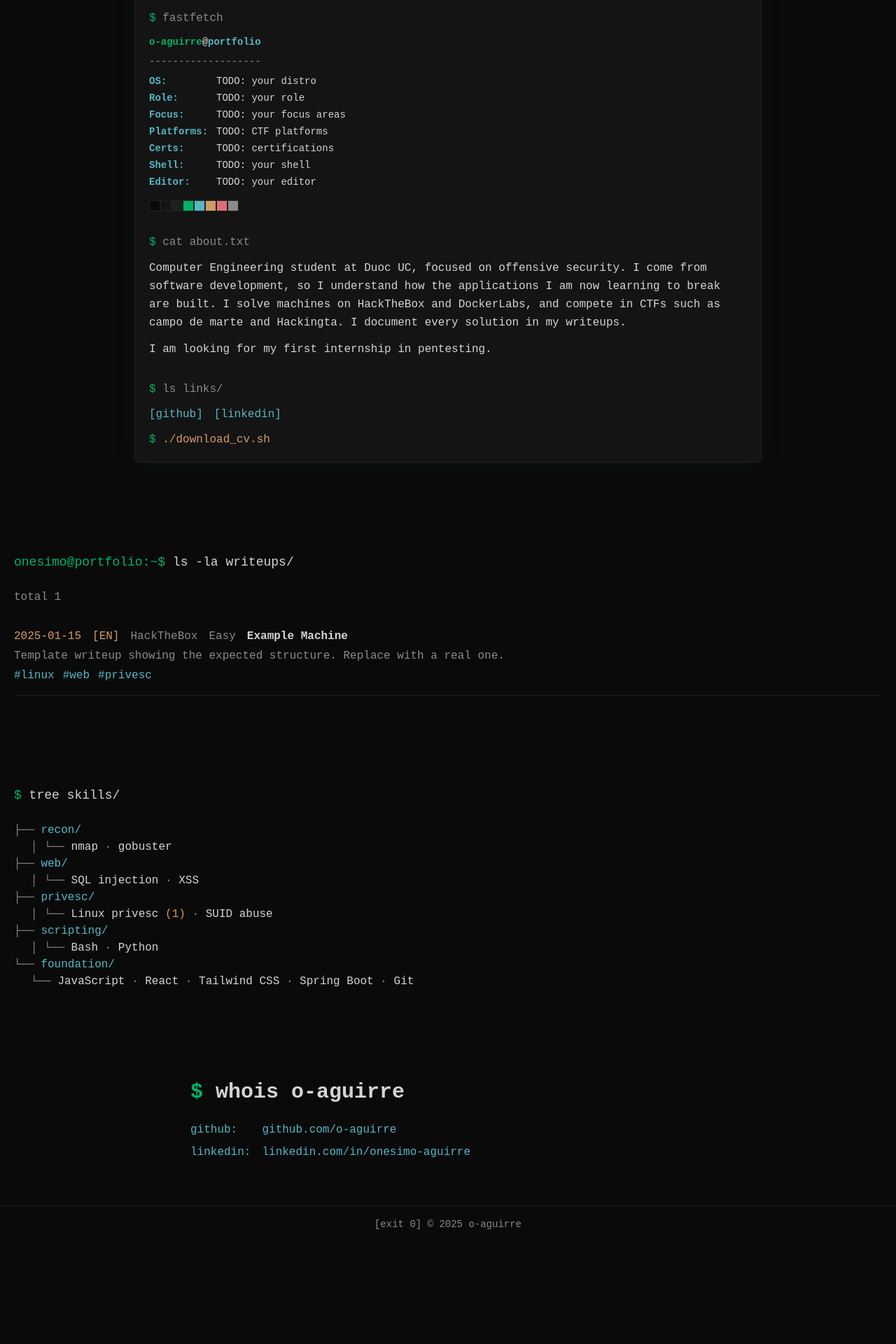
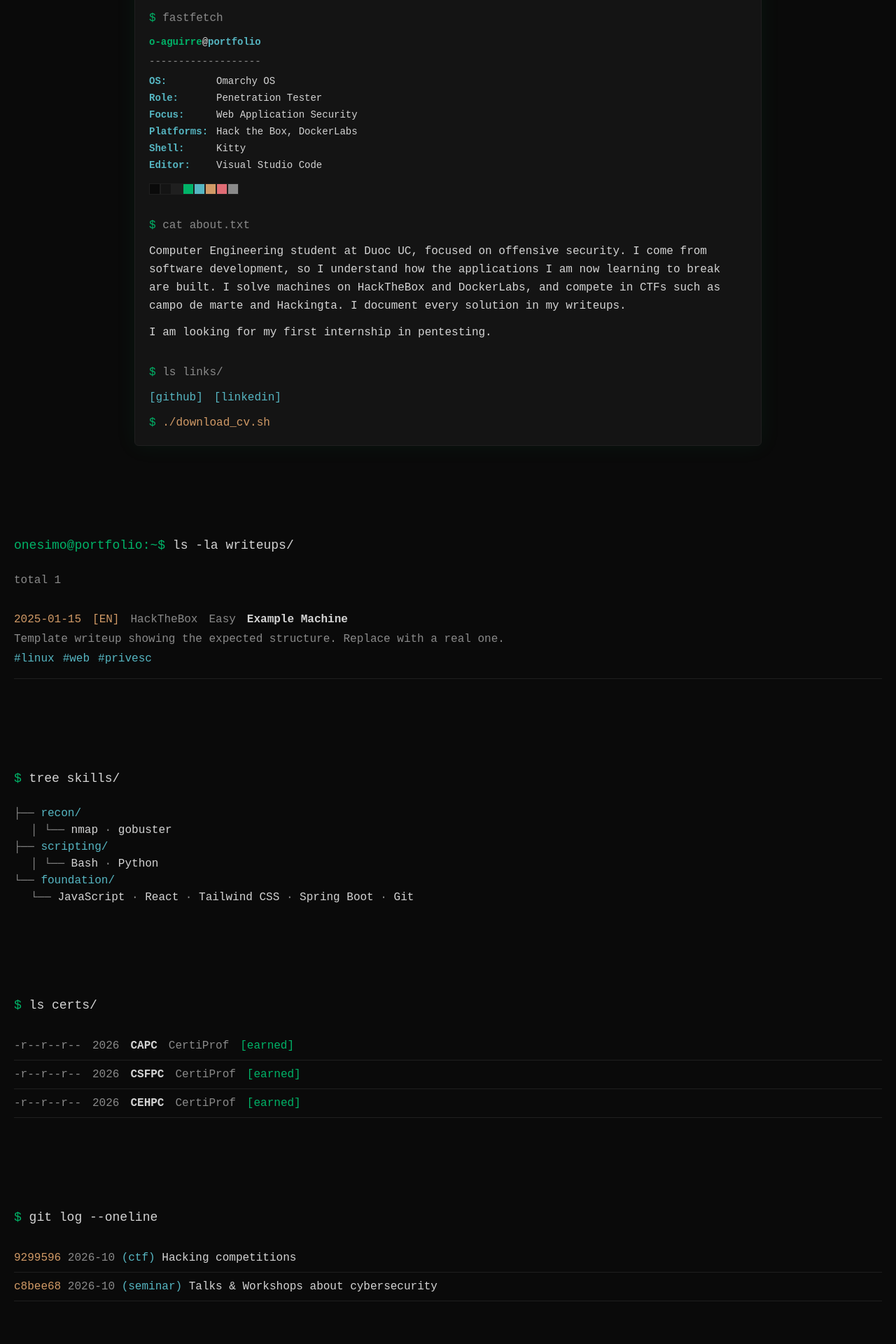
Before and after one commit to o-aguirre/portfolio, a React (Vite) app: page /#/ in a window 1280 px wide. Shown: the part 320-2240 px from the top of the page at 70% size. Before the commit the page ends 2095 px from the top, so only its background shows below. Built offline with nearby package versions, Linux system fonts and the light colour scheme.

Commit message:
feat(content): add owner profile, skills, certs, timeline and contact data

```diff
--- a/odd/tasks/terminal-writeups.md
+++ b/odd/tasks/terminal-writeups.md
@@ -80,7 +80,11 @@ Reposition the portfolio as a cybersecurity portfolio: terminal visual identity
 - [x] T18 — Evidence: Route: delegated; RED (4 suites failed: obfuscate/contact modules missing, old form/EmailJS Contact; 1 translation test failed) -> GREEN `npm test` 144/144 (26 files); `npm run lint`, `npm run build` exit 0; `rg -i emailjs src package.json AGENTS.md` empty; gga passed; commit `9c0ab92`. Replace the EmailJS contact form with a `$ whois o-aguirre` block: channels in `src/data/contact.js` (email, github, linkedin, hackthebox, dockerlabs…; entries with empty value hidden); email stored and shown base64-encoded with a decode-and-copy button (decorative obfuscation, documented as not security); remove `@emailjs/browser` and the hardcoded IDs; update AGENTS.md rules that referenced EmailJS. Hero keeps the quick `ls links/`. Owner fills email and platform profiles (email is not published without the owner adding it).
 - Review T17b–T18 (`811e029..52c07f2`): medium, consent granted, review-reliability → approved, acknowledged (lineage `review-883249eac9e54f1a`). Reviewed boundary: `52c07f2`. Fixed right after (T18b): non-text rendered fields (objects) passed validation and would make React throw → shared `isText`/`isOptionalText`/`isOptionalHttpsUrl` applied to contact, certs and timeline; cert `url` now restricted to https (blocks `javascript:` hrefs); whitespace-only contact values treated as placeholders. RED 4 failing -> GREEN 148/148, lint and build exit 0.
 
-Next: owner reviews English about text + visual pass in both languages; fill profile.js; owner fills certs.js, timeline.js, contact.js; removes Certs from profile.js; push/PR decision.
+- [x] T19 — Footer reduced to `[exit 0] © year o-aguirre` (owner removed duplicated social links; dead code and tests cleaned). Route: inline. Evidence: RED 2 -> GREEN 150/150; commit `78cb3f1`.
+- [x] T20 — Navbar grouped to `./writeups ./about ./contact` (owner choice `./about` → #skills, followed by certs and timeline); brand links to #home, `./home` removed; static `NAV_ITEMS`. Route: inline. Evidence: RED 4 -> GREEN 148/148, lint and build exit 0; commit `b7094df`.
+- [x] T21 — Owner data committed: profile (Certs field removed), skills (web/privesc commented by owner), certs (Credly URLs), timeline, contact (email + HackTheBox; DockerLabs commented until the username is known). Format fixes: timeline date/kind/id, profile `': '` prefixes. Evidence: `npm test` 148/148 incl. real-data validation tests; no active `<id>`/`<user>`/`example.com`/`TODO` placeholders.
+
+Next: owner reviews translations + visual pass in both languages; optionally uncomment DockerLabs in contact.js; push/PR decision (stacked-to-main, slices 1 → 6 in order).
 
 T13 (owner request): language switch redesigned as borderless `en / es` text buttons (one button per language, `aria-pressed`, labelled group), placed at the end of the right-aligned nav after a `│` divider. Route: inline. Evidence: RED 6 failing -> GREEN `npm test` 89/89, lint and build exit 0; gga passed; commit `4c040cc`.
 
--- a/src/data/certs.js
+++ b/src/data/certs.js
@@ -1,5 +1,5 @@
-// Certifications. The section (and the `./certs` nav item) stays hidden
-// while this list is empty.
+// Certifications, reached through the `./about` nav item. The section stays
+// hidden while this list has no valid entries.
 //
 // OWNER: add your real certifications and uncomment/fill the example.
 // status is 'earned' or 'in-progress'; year and url are optional.
@@ -12,4 +12,29 @@
 //   year: 2025,
 //   url: 'https://example.com/credential',
 // },
-export const certs = []
+export const certs = [
+    {
+        id: 'capc',
+        name: 'CAPC',
+        issuer: 'CertiProf',
+        status: 'earned',
+        year: 2026,
+        url: 'https://www.credly.com/badges/b30fb6b4-6d9b-4763-957c-aece38ca2e35/public_url',
+ },
+ {
+        id: 'csfpc',
+        name: 'CSFPC',
+        issuer: 'CertiProf',
+        status: 'earned',
+        year: 2026,
+        url: 'https://www.credly.com/badges/74dd9908-c20e-490e-be6f-c1a82014566f/public_url',
+ },
+ {
+        id: 'cehpc',
+        name: 'CEHPC',
+        issuer: 'CertiProf',
+        status: 'earned',
+        year: 2026,
+        url: 'https://www.credly.com/badges/ad98ee8f-a1fc-44d2-b051-6c85ea002164/public_url',
+ }
+]
--- a/src/data/contact.js
+++ b/src/data/contact.js
@@ -6,7 +6,7 @@
 export const contact = [
   { id: 'github', label: 'github', value: 'github.com/o-aguirre', href: 'https://github.com/o-aguirre' },
   { id: 'linkedin', label: 'linkedin', value: 'linkedin.com/in/onesimo-aguirre', href: 'https://www.linkedin.com/in/onesimo-aguirre/' },
-  // { id: 'hackthebox', label: 'hackthebox', value: 'app.hackthebox.com/profile/<id>', href: 'https://app.hackthebox.com/profile/<id>' },
+  { id: 'hackthebox', label: 'hackthebox', value: 'app.hackthebox.com/profile/@mephibosheth', href: 'https://profile.hackthebox.com/profile/019cbf2f-4e72-71ae-ac10-cbd256d87e32?utm_medium=copy_url' },
   // { id: 'tryhackme', label: 'tryhackme', value: 'tryhackme.com/p/<user>', href: 'https://tryhackme.com/p/<user>' },
   // { id: 'dockerlabs', label: 'dockerlabs', value: 'dockerlabs.es/<user>', href: 'https://dockerlabs.es/<user>' },
 ]
@@ -14,4 +14,4 @@ export const contact = [
 // Your email address in plain text (e.g. 'name@example.com'); leave empty to
 // hide the email row. It is obfuscated in the rendered HTML, which is
 // decorative only and not a security measure.
-export const email = ''
+export const email = 'two.aguirre@gmail.com'
--- a/src/data/profile.js
+++ b/src/data/profile.js
@@ -5,12 +5,11 @@ export const profile = {
   user: 'o-aguirre',
   host: 'portfolio',
   fields: [
-    { key: 'OS', value: 'TODO: your distro' },
-    { key: 'Role', value: 'TODO: your role' },
-    { key: 'Focus', value: 'TODO: your focus areas' },
-    { key: 'Platforms', value: 'TODO: CTF platforms' },
-    { key: 'Certs', value: 'TODO: certifications' },
-    { key: 'Shell', value: 'TODO: your shell' },
-    { key: 'Editor', value: 'TODO: your editor' },
+    { key: 'OS', value: 'Omarchy OS' },
+    { key: 'Role', value: 'Penetration Tester' },
+    { key: 'Focus', value: 'Web Application Security' },
+    { key: 'Platforms', value: 'Hack the Box, DockerLabs' },
+    { key: 'Shell', value: 'Kitty' },
+    { key: 'Editor', value: 'Visual Studio Code' },
   ],
 }
--- a/src/data/skills.js
+++ b/src/data/skills.js
@@ -13,20 +13,20 @@ export const skills = [
       { name: 'gobuster', tag: 'gobuster' },
     ],
   },
-  {
-    id: 'web',
-    items: [
-      { name: 'SQL injection', tag: 'sqli' },
-      { name: 'XSS', tag: 'xss' },
-    ],
-  },
-  {
-    id: 'privesc',
-    items: [
-      { name: 'Linux privesc', tag: 'privesc' },
-      { name: 'SUID abuse', tag: 'suid' },
-    ],
-  },
+//  {
+//    id: 'web',
+//    items: [
+//      { name: 'SQL injection', tag: 'sqli' },
+//      { name: 'XSS', tag: 'xss' },
+//    ],
+//  },
+//  {
+//    id: 'privesc',
+//    items: [
+//      { name: 'Linux privesc', tag: 'privesc' },
+//      { name: 'SUID abuse', tag: 'suid' },
+//    ],
+//  },
   {
     id: 'scripting',
     items: [
--- a/src/data/timeline.js
+++ b/src/data/timeline.js
@@ -1,20 +1,29 @@
-// Timeline shown as a `git log --oneline` section. The section (and the
-// `./log` nav item) stays hidden while this list is empty.
+// Timeline shown as a `git log --oneline` section, reached through the
+// `./about` nav item. The section stays hidden while this list has no valid
+// entries.
 //
 // OWNER: add your real events and uncomment/fill the examples.
 // date is 'YYYY-MM'; kind is one of 'track' | 'seminar' | 'ctf' | 'cert' | 'milestone';
 // text needs both languages. Order does not matter: newest is shown first.
 //
-// {
-//   id: 'first-ctf',
-//   date: '2025-03',
-//   kind: 'ctf',
-//   text: { en: 'Played my first CTF', es: 'Jugué mi primer CTF' },
-// },
+
 // {
 //   id: 'pentest-track',
 //   date: '2025-01',
 //   kind: 'track',
 //   text: { en: 'Started the pentesting track', es: 'Inicié la ruta de pentesting' },
 // },
-export const timeline = []
+export const timeline = [
+    {
+        id: 'Hackingta',
+        date: '2026-10',
+        kind: 'ctf',
+        text: { en: 'Hacking competitions', es: 'Competencias de hacking' },
+    },
+    {
+        id: 'summit-ciberseguridad-2026',
+        date: '2026-10',
+        kind: 'seminar',
+        text: { en: 'Talks & Workshops about cybersecurity', es: 'Charlas y Workshops sobre ciberseguridad' },
+    },
+]
```
